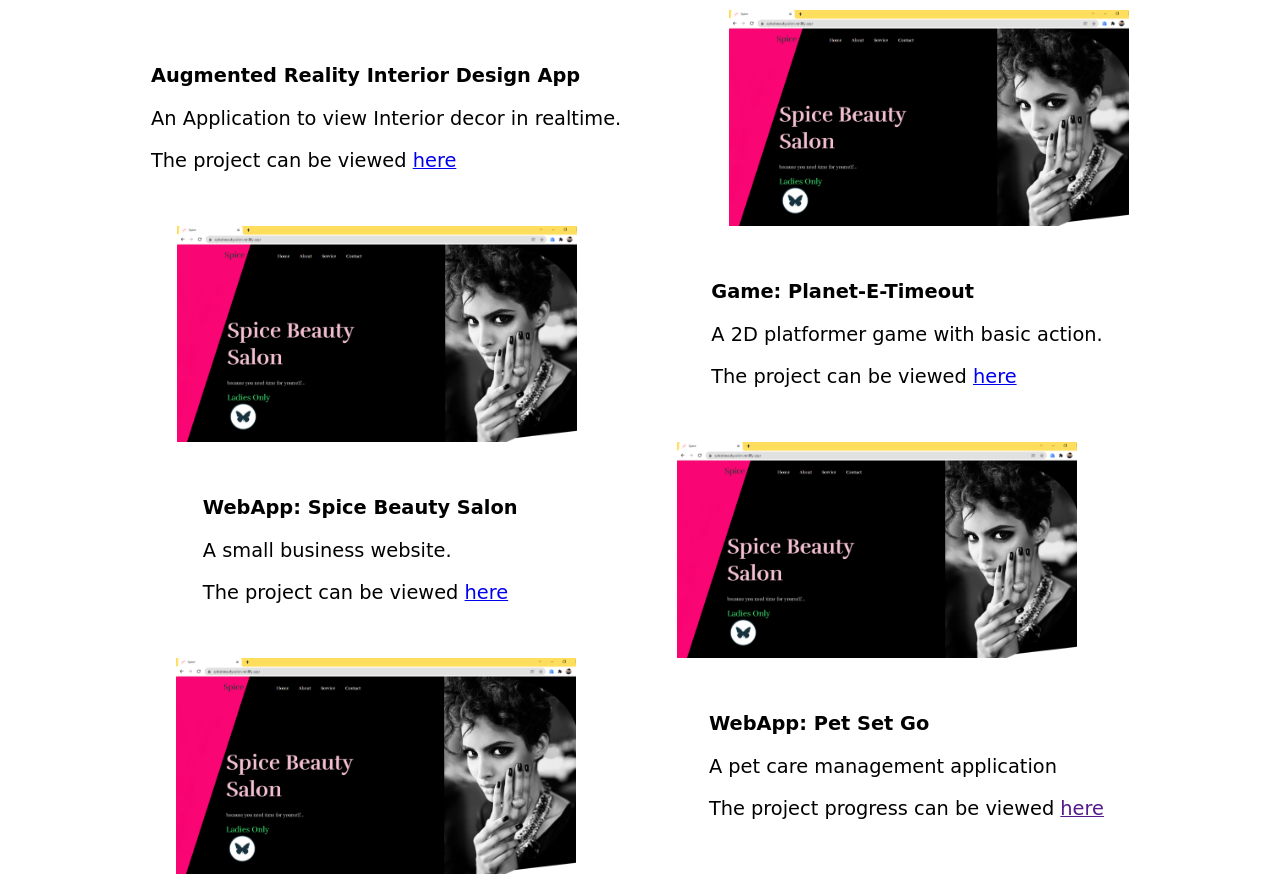
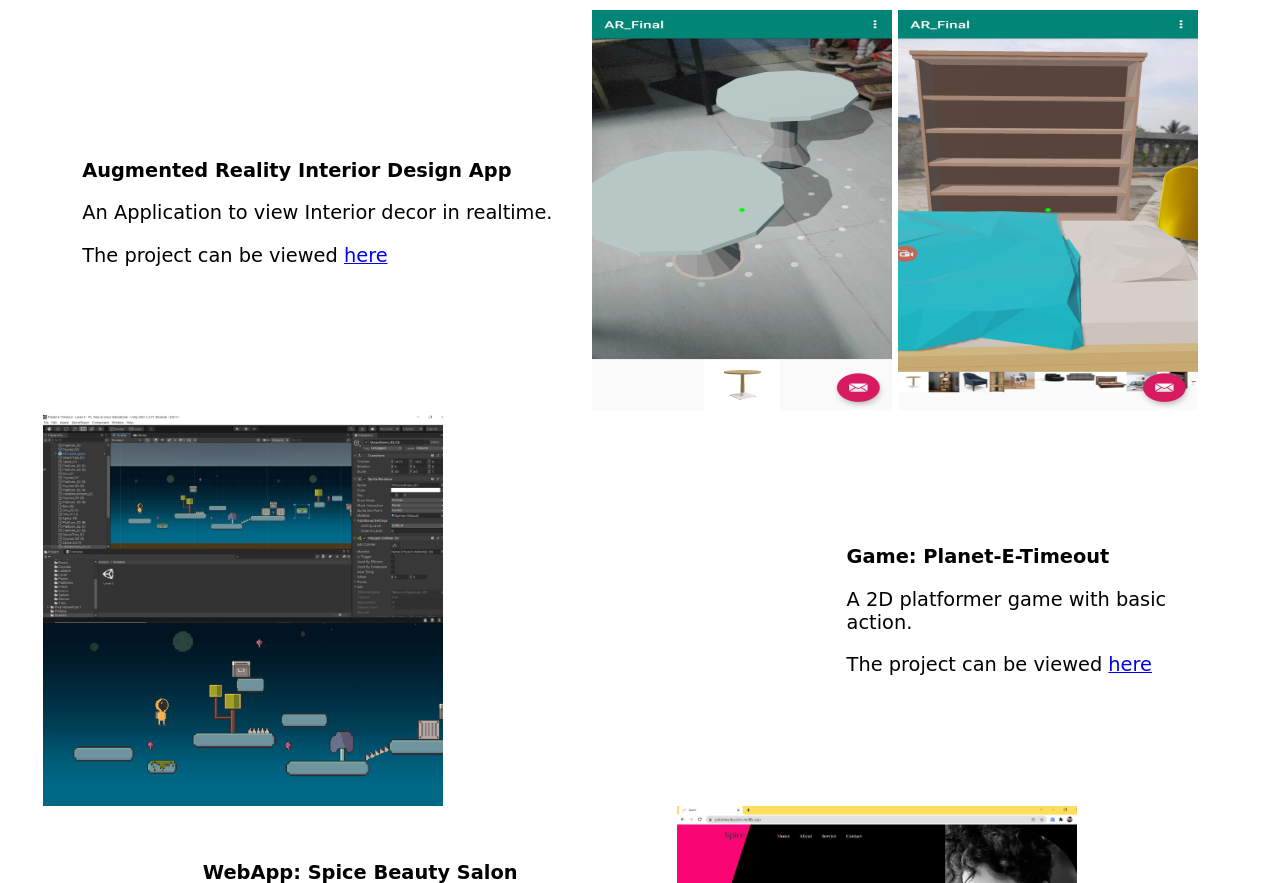
Before and after one commit to kaletejas/Portfolio, a plain HTML site: page projects.html in a window 1280 px wide. Shown: the part 69-952 px from the top of the page. Drawn offline with Linux system fonts and the light colour scheme; a web font is replaced by a local one.

Commit message:
added projects

```diff
--- a/projects.html
+++ b/projects.html
@@ -5,7 +5,7 @@
         <meta charset="UTF-8">
         <meta http-equiv="X-UA-Compatible" content="IE=edge">
         <meta name="viewport" content="width=device-width, initial-scale=1.0">
-        <title>Document</title>
+        <title>Projects</title>
 </head>
 <body>
         <h1 style="text-align: center;">Projects</h1>
@@ -16,13 +16,15 @@
                                 <p> The project can be viewed <a href="https://github.com/kaletejas/AR_FurnitureApp.git">here</a> </p>
                         </div>
                         <div class="item-right">
-                                <img src="images/spice1.png" class="img" alt="" srcset="">
+                                <img src="images/ar1.jpeg" class="img" alt="" srcset="" style="width: 300px; height: 400px;">
+                                <img src="images/ar2.jpeg" class="img" alt="" srcset=""style="width: 300px; height: 400px;">
                         </div>
         </div>
         <div class="container">
 
                 <div class="item-left">
-                        <img src="images/spice1.png" class="img" alt="" srcset="">
+                        <img src="images/game1.png" class="img" alt="" srcset="">
+                        <img src="images/game2.png" class="img" alt="" srcset="">
                 </div>
                 <div class="item-right">
                         <h3 class="item-right">Game: Planet-E-Timeout</h3>
@@ -45,13 +47,13 @@
 
         </div>
 
-        <div class="container">
+        <div style="text-align: center;">
 
-                <div class="item-left">
-                        <img src="images/spice1.png" class="img" alt="" srcset="">
+                <div >
+                       <!-- <img src="images/spice1.png" class="img" alt="" srcset=""> -->
                 </div>
-                <div class="item-right">
-                        <h3 class="item-right">WebApp: Pet Set Go</h3>
+                <div >
+                        <h3 >WebApp: Pet Set Go</h3>
                         <p>A pet care management application</p>
                         <p> The project progress can be viewed <a href="">here</a> </p>
                 </div>
```
Also changed, not shown: images/ar1.jpeg (added), images/ar2.jpeg (added), images/ar3.jpeg (added), images/ar4.jpeg (added), images/ar5.jpeg (added), images/game1.png (added), images/game2.png (added).
